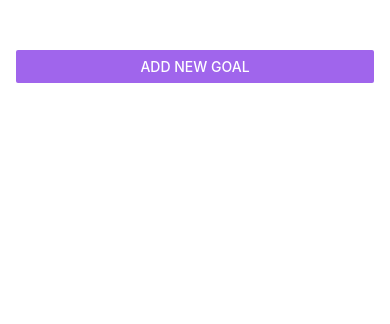
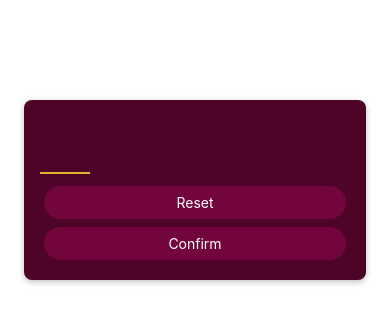
Before and after one commit to Sandile-Repos/react-native-udemy-course, a React Native app: screen / in a window 390 px wide. Shown: the top 324 px of the page. Built offline with nearby package versions, Linux system fonts and the light colour scheme.

Commit message:
add startGameScreen and,  its input and custom button component

```diff
--- a/App.js
+++ b/App.js
@@ -1,77 +1,9 @@
-import { StatusBar } from "expo-status-bar";
-import { useState } from "react";
-import { StyleSheet, View, FlatList, Button } from "react-native";
-import GoalInput from "./src/components/GoalInput";
-import GoalItem from "./src/components/GoalItem";
+import { StyleSheet } from "react-native";
+
+import StartGameScreen from "./src/screen/StartGameScreen";
 
 export default function App() {
-  const [modalIsVisible, setModalIsVisble] = useState(false);
-  const [courseGoals, setCourseGoals] = useState([]);
-
-  function startAddGoalHandler() {
-    setModalIsVisble(true);
-  }
-  function endAddGoalHandler() {
-    setModalIsVisble(false);
-  }
-
-  function addGoalHandler(enteredGoalText) {
-    setCourseGoals((currentCourseGoals) => [
-      ...currentCourseGoals,
-      { text: enteredGoalText, id: Math.random().toString() },
-    ]);
-    // setModalIsVisble(false);
-    endAddGoalHandler();
-  }
-
-  function deleteGoalHandler(id) {
-    setCourseGoals((currentCourseGoals) => {
-      return currentCourseGoals.filter((goal) => goal.id !== id);
-    });
-  }
-
-  return (
-    <>
-      <StatusBar style="light" />
-      <View style={styles.appContainer}>
-        <Button
-          title="Add New Goal"
-          color="#a065ec"
-          onPress={startAddGoalHandler}
-        />
-        <GoalInput
-          onAddGoal={addGoalHandler}
-          visible={modalIsVisible}
-          onCancel={endAddGoalHandler}
-        />
-        <View style={styles.goalsContainer}>
-          <FlatList
-            data={courseGoals}
-            keyExtractor={(item, index) => item.id}
-            renderItem={(itemData) => {
-              return (
-                <GoalItem
-                  text={itemData.item.text}
-                  id={itemData.item.id}
-                  onDeleteItem={deleteGoalHandler}
-                />
-              );
-            }}
-          />
-        </View>
-      </View>
-    </>
-  );
+  return <StartGameScreen />;
 }
 
-const styles = StyleSheet.create({
-  appContainer: {
-    flex: 1,
-    paddingTop: 50,
-    paddingHorizontal: 16,
-    // backgroundColor:'#1e085a' //can have on app.json to configure for all main screens as backgroundcolor
-  },
-  goalsContainer: {
-    flex: 5,
-  },
-});
+const styles = StyleSheet.create({});
--- a/app.json
+++ b/app.json
@@ -5,7 +5,6 @@
     "version": "1.0.0",
     "orientation": "portrait",
     "icon": "./assets/icon.png",
-    "backgroundColor": "#1e085a",
     "splash": {
       "image": "./assets/splash.png",
       "resizeMode": "contain",
--- a/src/components/GoalInput.js
+++ /dev/null
@@ -1,87 +0,0 @@
-import React, { useState } from "react";
-import {
-  View,
-  TextInput,
-  StyleSheet,
-  Button,
-  Modal,
-  Image,
-} from "react-native";
-
-const GoalInput = (props) => {
-  const [enteredGoalText, setEnteredGoalText] = useState("");
-
-  function goalInputHandler(enteredText) {
-    setEnteredGoalText(enteredText);
-  }
-
-  function addGoalHandler() {
-    props.onAddGoal(enteredGoalText);
-    setEnteredGoalText("");
-  }
-
-  return (
-    <Modal visible={props.visible} animationType="slide">
-      <View style={styles.inputContainer}>
-        <Image
-          style={styles.image}
-          source={require("../../assets/images/goal.png")}
-        />
-        <TextInput
-          placeholder="Your course goals!"
-          style={styles.textInput}
-          onChangeText={goalInputHandler}
-          value={enteredGoalText}
-        />
-        <View style={styles.buttonContainer}>
-          <View style={styles.button}>
-            <Button onPress={props.onCancel} title="Cancel" color="#f31282" />
-          </View>
-          <View style={styles.button}>
-            <Button onPress={addGoalHandler} title="Add Goal" color="#b180f0" />
-          </View>
-        </View>
-      </View>
-    </Modal>
-  );
-};
-
-export default GoalInput;
-
-const styles = StyleSheet.create({
-  inputContainer: {
-    flex: 1,
-    // flexDirection: "row",
-    // justifyContent: "space-between",
-    justifyContent: "center",
-    alignItems: "center",
-    // marginBottom: 24,
-    padding: 16,
-    // borderBottomWidth: 1,
-    // borderBottomColor: "#cccccc",
-    backgroundColor: "#311b6b",
-  },
-  image: {
-    width: 100,
-    height: 100,
-    margin: 20,
-  },
-  textInput: {
-    borderWidth: 1,
-    borderColor: "#e4d0ff",
-    backgroundColor: "#e4d0ff",
-    color: "#120438",
-    borderRadius: 6,
-    width: "100%",
-    // marginRight: 8,
-    padding: 16,
-  },
-  buttonContainer: {
-    flexDirection: "row",
-    marginTop: 16,
-  },
-  button: {
-    width: 100,
-    marginHorizontal: 8,
-  },
-});
--- a/src/components/GoalItem.js
+++ /dev/null
@@ -1,33 +0,0 @@
-import React from "react";
-import { View, Text, StyleSheet, Pressable } from "react-native";
-
-const GoalItem = (props) => {
-  return (
-    <View style={styles.goalItem}>
-      <Pressable
-        android_ripple={{ color: "#210644" }}
-        style={({ pressed }) => pressed && styles.pressedItem}
-        onPress={props.onDeleteItem.bind(this, props.id)}
-      >
-        <Text style={styles.goalText}>{props.text}</Text>
-      </Pressable>
-    </View>
-  );
-};
-
-export default GoalItem;
-
-const styles = StyleSheet.create({
-  goalItem: {
-    margin: 8,
-    borderRadius: 6,
-    backgroundColor: "#5e0acc",
-  },
-  pressedItem: {
-    opacity: 0.5,
-  },
-  goalText: {
-    padding: 8,
-    color: "white",
-  },
-});
--- /dev/null
+++ b/src/components/PrimaryButton.js
@@ -0,0 +1,46 @@
+import React from "react";
+import { StyleSheet, Text, View, Pressable } from "react-native";
+
+const PrimaryButton = ({ children }) => {
+  const pressHandler = () => {
+    console.warn("Pressed");
+  };
+  return (
+    <View style={styles.buttonOutterContainer}>
+      <Pressable
+        style={({ pressed }) =>
+          pressed
+            ? [styles.buttonInnerContainer, styles.pressed]
+            : styles.buttonInnerContainer
+        }
+        onPress={pressHandler}
+        android_ripple={{ color: "#640233" }}
+      >
+        <Text style={styles.button}>{children}</Text>
+      </Pressable>
+    </View>
+  );
+};
+
+export default PrimaryButton;
+
+const styles = StyleSheet.create({
+  buttonOutterContainer: {
+    borderRadius: 28,
+    margin: 4,
+    overflow: "hidden",
+  },
+  buttonInnerContainer: {
+    backgroundColor: "#72063c",
+    paddingVertical: 8,
+    paddingHorizontal: 16,
+    elevation: 2,
+  },
+  button: {
+    color: "white",
+    textAlign: "center",
+  },
+  pressed: {
+    opacity: 0.75,
+  },
+});
--- /dev/null
+++ b/src/screen/StartGameScreen.js
@@ -0,0 +1,47 @@
+import React from "react";
+import { StyleSheet, Text, View, TextInput, Pressable } from "react-native";
+import PrimaryButton from "../components/PrimaryButton";
+
+const StartGameScreen = () => {
+  return (
+    <View style={styles.inputContainer}>
+      <TextInput
+        style={styles.numberInput}
+        maxLength={2}
+        keyboardType="number-pad"
+        autoCapitalize="none"
+        autoCorrect={false}
+      />
+      <PrimaryButton>Reset</PrimaryButton>
+      <PrimaryButton>Confirm</PrimaryButton>
+    </View>
+  );
+};
+
+export default StartGameScreen;
+
+const styles = StyleSheet.create({
+  inputContainer: {
+    marginTop: 100,
+    marginHorizontal: 24,
+    padding: 16,
+    backgroundColor: "#4e0329",
+    borderRadius: 8,
+    elevation: 4,
+    shadowColor: "black",
+    shadowOffset: { width: 0, height: 2 },
+    shadowRadius: 6,
+    shadowOpacity: 0.25,
+  },
+  numberInput: {
+    height: 50,
+    width: 50,
+    fontSize: 32,
+    borderBottomColor: "#ddb52f",
+    borderBottomWidth: 2,
+    color: "#ddb52f",
+    marginVertical: 8,
+    fontWeight: "bold",
+    textAlign: "center",
+  },
+});
```
